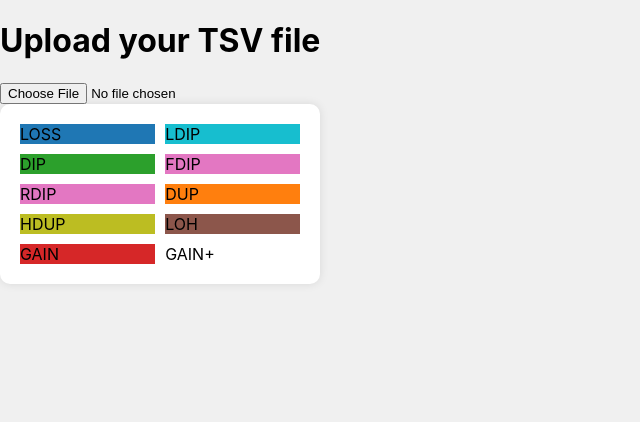
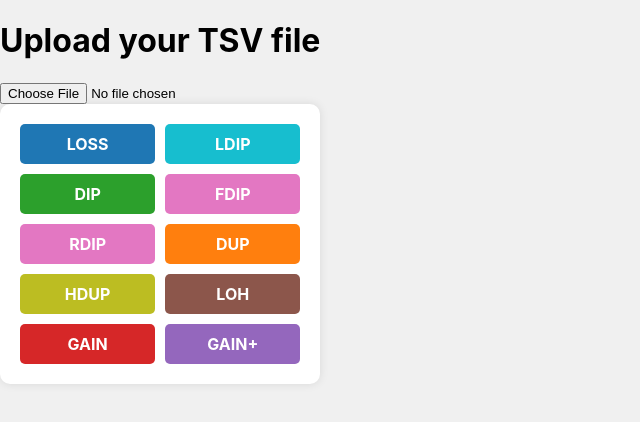
Before and after one commit to philip-hub/CNV-web-app-mock-up, a Next.js app: page /test3 in a window 1280 px wide. Shown: the top 422 px of the page, without its empty margins (0-640 px from the left). Built offline with nearby package versions, Linux system fonts and the light colour scheme.

Commit message:
css update

```diff
--- a/src/styles/Home.module.css
+++ b/src/styles/Home.module.css
@@ -36,7 +36,6 @@
 
 
   .grid {
-
     display: grid;
     grid-template-columns: repeat(2, 1fr);
     gap: 10px;
@@ -44,14 +43,18 @@
     padding: 20px;
     border-radius: 10px;
     box-shadow: 0 0 10px rgba(0, 0, 0, 0.1);
+    max-width: 400px; /* Set a max width to prevent stretching */
+    margin-left: 0; /* Align to the left */
 }
-.grid-item {
+.gridItem {
     display: flex;
     align-items: center;
+    justify-content: center;
     padding: 10px;
     border-radius: 5px;
     color: #fff;
     font-weight: bold;
+    min-width: 100px; /* Ensure a minimum width for items */
 }
 .LOSS { background-color: #1f77b4; } /* tab:blue */
 .LDIP { background-color: #17becf; } /* tab:cyan */
@@ -61,4 +64,4 @@
 .HDUP { background-color: #bcbd22; } /* tab:olive */
 .LOH { background-color: #8c564b; } /* tab:brown */
 .GAIN { background-color: #d62728; } /* tab:red */
-.GAIN+ { background-color: #9467bd; } /* tab:purple */
+.GAINPLUS { background-color: #9467bd; } /* tab:purple */
```
